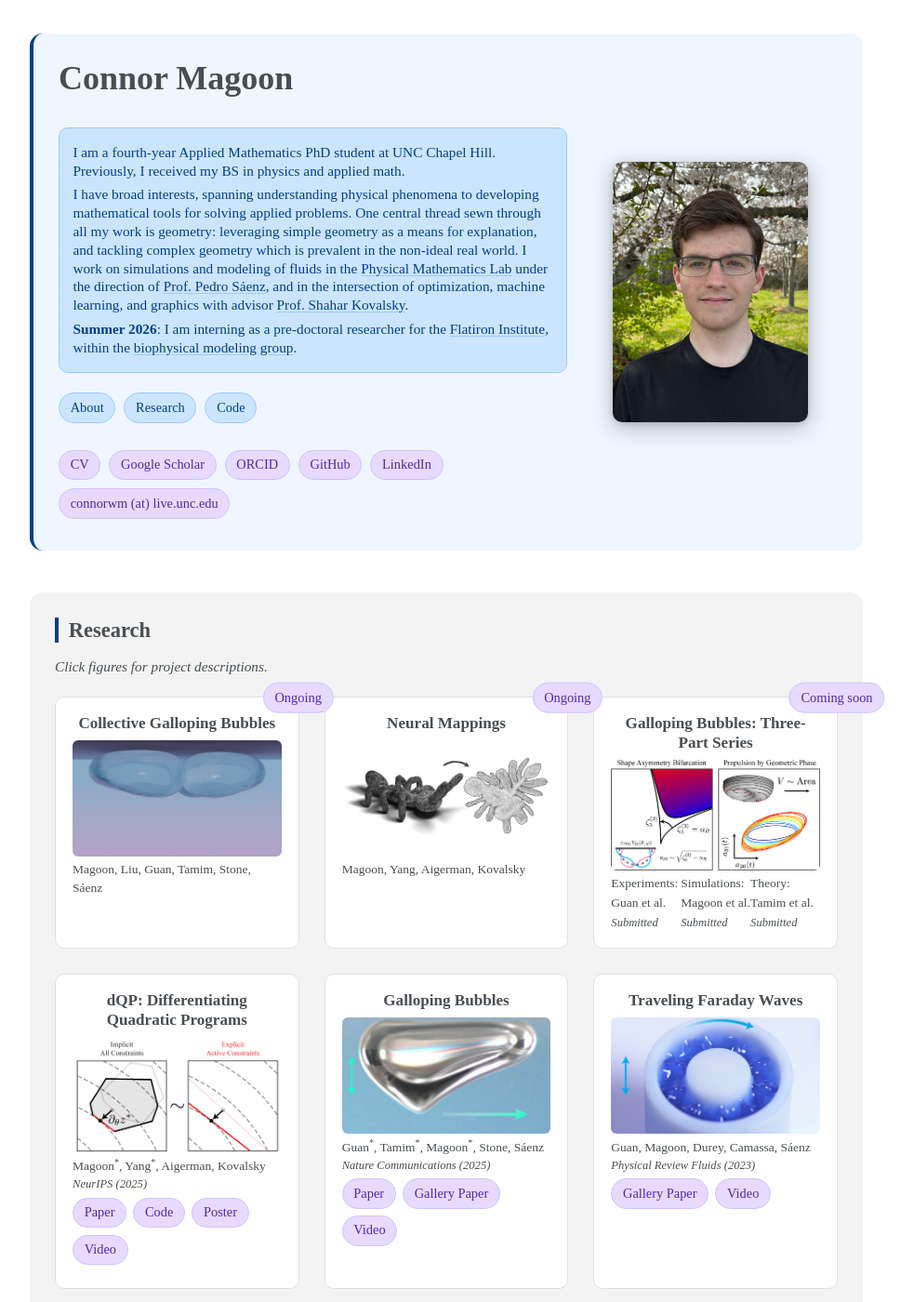
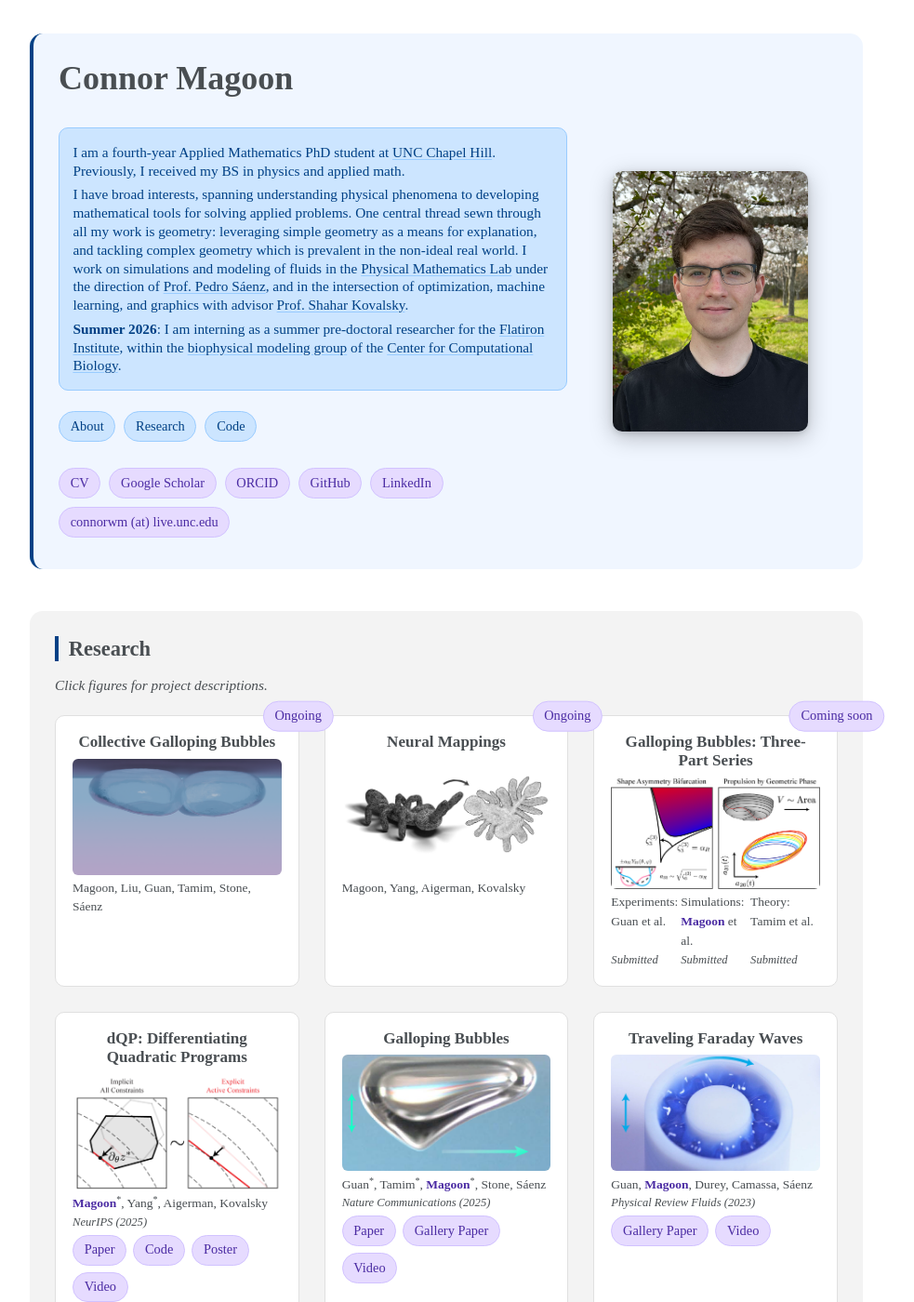
Before and after one commit to cwmagoon/cwmagoon.github.io, a Jekyll site: the page built from _pages/about.md, in a window 1280 px wide and 1400 px high. Shown: the whole window at 93% size, without its empty margins (160-1143 px from the left). Built offline with Jekyll 4.4.1, drawn with Linux system fonts in a browser that asks for light colours; part of the change alters nothing that is shown.

```diff
--- a/_pages/about.md
+++ b/_pages/about.md
@@ -307,6 +307,49 @@ hide_footer: true
 
 <script src="/assets/js/modal.js"></script>
 
+<script>
+/* Author homepage links — edit URLs here; leave "" to skip linking */
+const authorLinks = {
+  "Magoon":   "",
+  "Liu":      "https://cn.linkedin.com/in/xinyun-liu-8b2632207",
+  "Guan":     "https://www.hull.ac.uk/staff-directory/jian-hui-guan",
+  "Tamim":    "https://sites.google.com/view/stamim/home",
+  "Stone":    "https://stonelab.princeton.edu/index.php?id=people",
+  "Sáenz":    "https://www.pml.unc.edu/about-me",
+  "Yang":     "https://fengyuyang25.github.io/",
+  "Aigerman": "https://noamaig.github.io/",
+  "Kovalsky": "https://shaharkov.github.io/",
+  "Durey":    "https://www.gla.ac.uk/schools/mathematicsstatistics/staff/matthewdurey/",
+  "Camassa":  "https://math.unc.edu/faculty-member/camassa-roberto/"
+};
+
+document.addEventListener('DOMContentLoaded', function () {
+  const research = document.getElementById('research');
+  if (!research) return;
+
+  const targets = research.querySelectorAll('.authors, .series-authors span:not(.label):not(.venue)');
+
+  targets.forEach(function (el) {
+    let html = el.innerHTML;
+    /* Highlight own name in purple, except on ongoing projects */
+    const card = el.closest('.project-card');
+    const badge = card && card.querySelector('.figure-badge');
+    const isOngoing = badge && badge.textContent.trim() === 'Ongoing';
+    if (!isOngoing) {
+      html = html.replace(/(?<![\wÀ-ɏ])(Magoon)(?![\wÀ-ɏ])/g, '<span style="color:#4b2ca3;font-weight:bold;">$1</span>');
+    }
+    /* Link other authors */
+    Object.entries(authorLinks).forEach(function ([name, url]) {
+      if (!url) return;
+      const esc = name.replace(/[.*+?^${}()|[\]\\]/g, '\\$&');
+      const re = new RegExp('(?<![\\wÀ-ɏ])(' + esc + ')(?![\\wÀ-ɏ])', 'g');
+      html = html.replace(re, '<a href="' + url + '" target="_blank" style="color:inherit;text-decoration:none;cursor:pointer;">$1</a>');
+    });
+    el.innerHTML = html;
+  });
+});
+</script>
+
 <div class="main-wrap">
 
 
@@ -329,10 +372,10 @@ hide_footer: true
 
       <!-- About Box -->
       <div style="background:#cce5ff; color:#004085; border-radius:10px; padding:0.6rem 0.8rem; font-size:0.85rem; line-height:1.3; border: 1px solid #99ccff;">
-        <p style="margin:0.3rem 0 0.3rem 0;"> I am a fourth-year Applied Mathematics PhD student at UNC Chapel Hill. Previously, I received my BS in physics and applied math. </p>
+        <p style="margin:0.3rem 0 0.3rem 0;"> I am a fourth-year Applied Mathematics PhD student at <a href="https://math.unc.edu/" target="_blank">UNC Chapel Hill</a>. Previously, I received my BS in physics and applied math. </p>
         I have broad interests, spanning understanding physical phenomena to developing mathematical tools for solving applied problems. One central thread sewn through all my work is geometry: leveraging simple geometry as a means for explanation, and tackling complex geometry which is prevalent in the non-ideal real world.
         I work on simulations and modeling of fluids in the <a href="https://www.pml.unc.edu/" target="_blank">Physical Mathematics Lab</a> under the direction of <a href="https://www.pml.unc.edu/about-me" target="_blank">Prof. Pedro Sáenz</a>, and in the intersection of optimization, machine learning, and graphics with advisor <a href="https://shaharkov.github.io/" target="_blank">Prof. Shahar Kovalsky</a>.
-        <p style="margin:0.3rem 0 0.3rem 0;"> <b>Summer 2026</b>: I am interning as a pre-doctoral researcher for the <a href="https://www.simonsfoundation.org/flatiron/" target="_blank">Flatiron Institute</a>, within the <a href="https://users.flatironinstitute.org/~bpm/index.html" target="_blank">biophysical modeling group</a>.</p>
+        <p style="margin:0.3rem 0 0.3rem 0;"> <b>Summer 2026</b>: I am interning as a summer pre-doctoral researcher for the <a href="https://www.simonsfoundation.org/flatiron/" target="_blank">Flatiron Institute</a>, within the <a href="https://users.flatironinstitute.org/~bpm/index.html" target="_blank">biophysical modeling group</a> of the <a href="https://www.simonsfoundation.org/flatiron/center-for-computational-biology/" target="_blank">Center for Computational Biology</a>. </p>
       </div>
 
 
```
Also changed, not shown: 1 other file.
